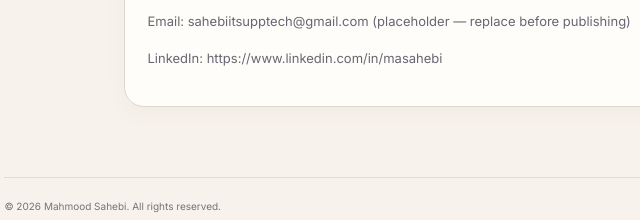
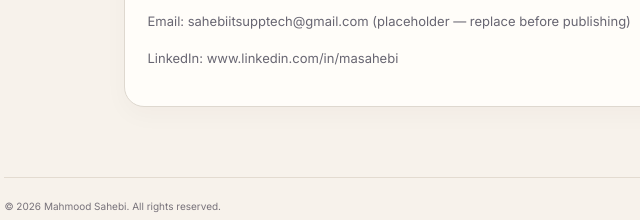
Before and after one commit to TechTactician-2023/cloudeflare, a website: page dist/resume.html in a window 1280 px wide. Shown: the part 1361-1581 px from the top of the page, 59-699 px from the left. Drawn offline with Linux system fonts and the light colour scheme.

Commit message:
Update resume.html

```diff
--- a/dist/resume.html
+++ b/dist/resume.html
@@ -4,4 +4,4 @@
 <h2>Technical Skills</h2><p>MikroTik RouterOS · PPPoE · Wireless/AP Administration · Ansible · Cacti · Zabbix · IP Monitor · The Dude · Nmap · Ubuntu CLI · SAS Radius · Network Troubleshooting · Customer Support</p>
 <h2>Contact</h2><p>Email: sahebiitsupptech@gmail.com (placeholder — replace before publishing)</p><p>LinkedIn: <a href="https://www.linkedin.com/in/masahebi/
 
-/" target="_blank" rel="noopener noreferrer">https://www.linkedin.com/in/masahebi</a></p></section></main><footer><span>© <span id="year">2026</span> Mahmood Sahebi. All rights reserved.</span><span>Network Engineering · Wireless · Automation</span></footer></div><script src="assets/js/app.js" defer></script></body></html>
+/" target="_blank" rel="noopener noreferrer">www.linkedin.com/in/masahebi</a></p></section></main><footer><span>© <span id="year">2026</span> Mahmood Sahebi. All rights reserved.</span><span>Network Engineering · Wireless · Automation</span></footer></div><script src="assets/js/app.js" defer></script></body></html>
```
